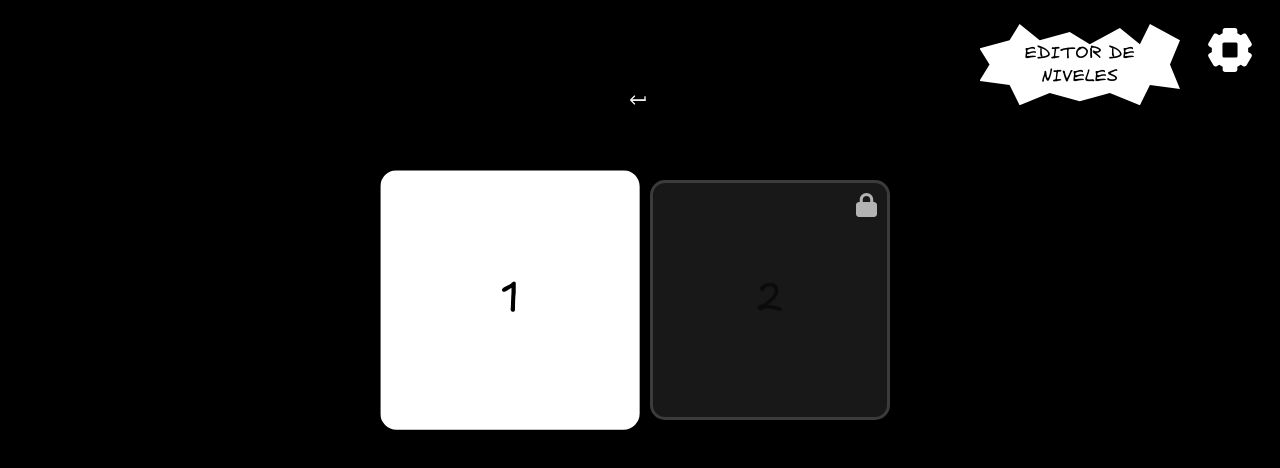
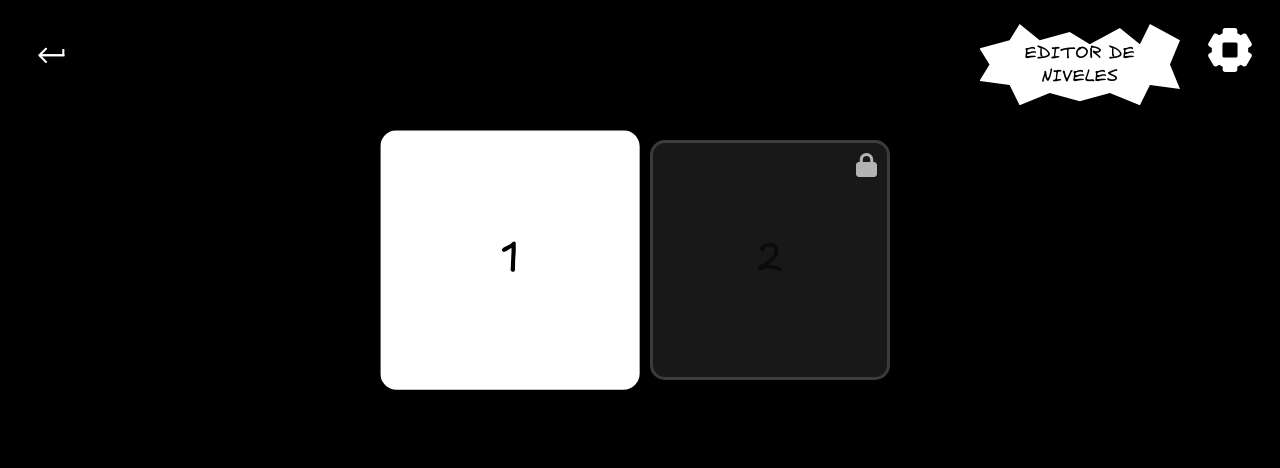
Before and after one commit to arrozet/Cuby, a React (Create React App) app in the folder web/cuby/: page /#/levels in a window 1280 px wide. Shown: the top 468 px of the page. Built offline with nearby package versions, Linux system fonts and the light colour scheme.

Commit message:
arrgele la flecvha perdon

```diff
--- a/web/cuby/src/components/common/BackArrow/BackArrow.styles.js
+++ b/web/cuby/src/components/common/BackArrow/BackArrow.styles.js
@@ -1,19 +1,23 @@
 import styled from 'styled-components';
 
 export const BackArrowContainer = styled.div`
+  position: absolute;
+  top: 30px;
+  left: 30px;
   cursor: pointer;
+  z-index: 10;
+  width: 50px;
+  height: 50px;
   display: flex;
   align-items: center;
   justify-content: center;
-  height: 40px;
-  width: 40px;
 
   svg {
-    width: 30px;
+    width: 50px;
     height: auto;
   }
 
-  .arrow-icon {
+   .arrow-icon {
     path:nth-child(2) {
       d: path('M1.5 4H12.5H4');
     }
```
